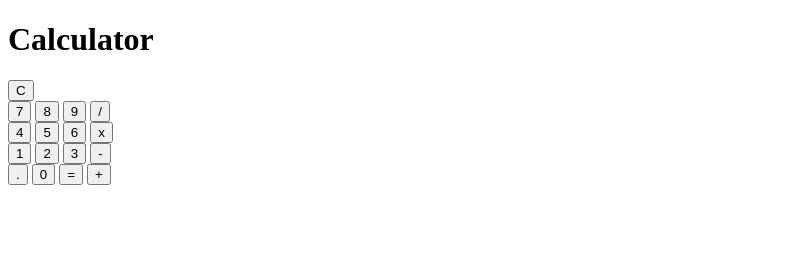
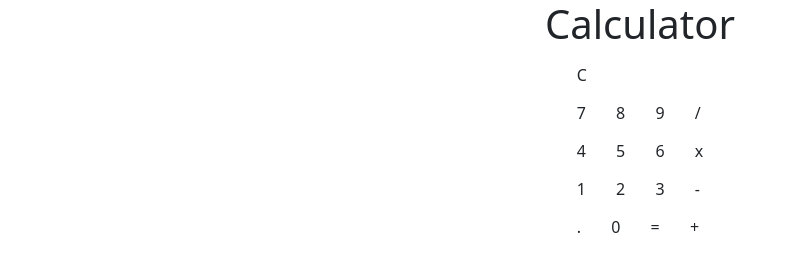
Before and after one commit to luyvannda/odin-calculator, a plain HTML site: page index.html in a window 1280 px wide. Shown: the whole page, without its empty margins (0-790 px from the left). Drawn offline with nearby package versions, Linux system fonts and the light colour scheme.

Commit message:
use bootstrap to make all buttons look nice before further styling

```diff
--- a/css/styles.css
+++ b/css/styles.css
@@ -0,0 +1,21 @@
+* {
+  padding: 0;
+  margin: 0;
+  box-sizing: border-box;
+}
+
+*::before,
+*::after {
+  box-sizing: inherit;
+}
+
+html {
+  font-size: 16px;
+}
+
+body {
+  display: flex;
+  flex-direction: column;
+  justify-content: center;
+  align-items: center;
+}
--- a/index.html
+++ b/index.html
@@ -6,6 +6,11 @@
   <meta name="viewport" content="width=device-width, initial-scale=1.0">
   <title>Odin Calculator</title>
   <link rel="stylesheet" href="css/styles.css">
+  <link
+    href="https://cdn.jsdelivr.net/npm/bootstrap@5.3.1/dist/css/bootstrap.min.css"
+    rel="stylesheet"
+    integrity="sha384-4bw+/aepP/YC94hEpVNVgiZdgIC5+VKNBQNGCHeKRQN+PtmoHDEXuppvnDJzQIu9"
+    crossorigin="anonymous">
   <script src="JS/main.js" defer></script>
 </head>
 
@@ -14,35 +19,35 @@
   <div class="calculator">
     <div class="first-row">
       <div class="screen"></div>
-      <button class="clear">C</button>
+      <button class="btn clear">C</button>
     </div>
 
     <div class="other-rows">
-      <button class="number">7</button>
-      <button class="number">8</button>
-      <button class="number">9</button>
-      <button class="operator">/</button>
+      <button class="btn number">7</button>
+      <button class="btn number">8</button>
+      <button class="btn number">9</button>
+      <button class="btn operator">/</button>
     </div>
 
     <div class="other-rows">
-      <button class="number">4</button>
-      <button class="number">5</button>
-      <button class="number">6</button>
-      <button class="operator">x</button>
+      <button class="btn number">4</button>
+      <button class="btn number">5</button>
+      <button class="btn number">6</button>
+      <button class="btn operator">x</button>
     </div>
 
     <div class="other-rows">
-      <button class="number">1</button>
-      <button class="number">2</button>
-      <button class="number">3</button>
-      <button class="operator">-</button>
+      <button class="btn number">1</button>
+      <button class="btn number">2</button>
+      <button class="btn number">3</button>
+      <button class="btn operator">-</button>
     </div>
 
     <div class="other-rows">
-      <button class="decimal">.</button>
-      <button class="number">0</button>
-      <button class="equal">=</button>
-      <button class="operator">+</button>
+      <button class="btn decimal">.</button>
+      <button class="btn number">0</button>
+      <button class="btn equal">=</button>
+      <button class="btn operator">+</button>
     </div>
   </div>
 </body>
```
